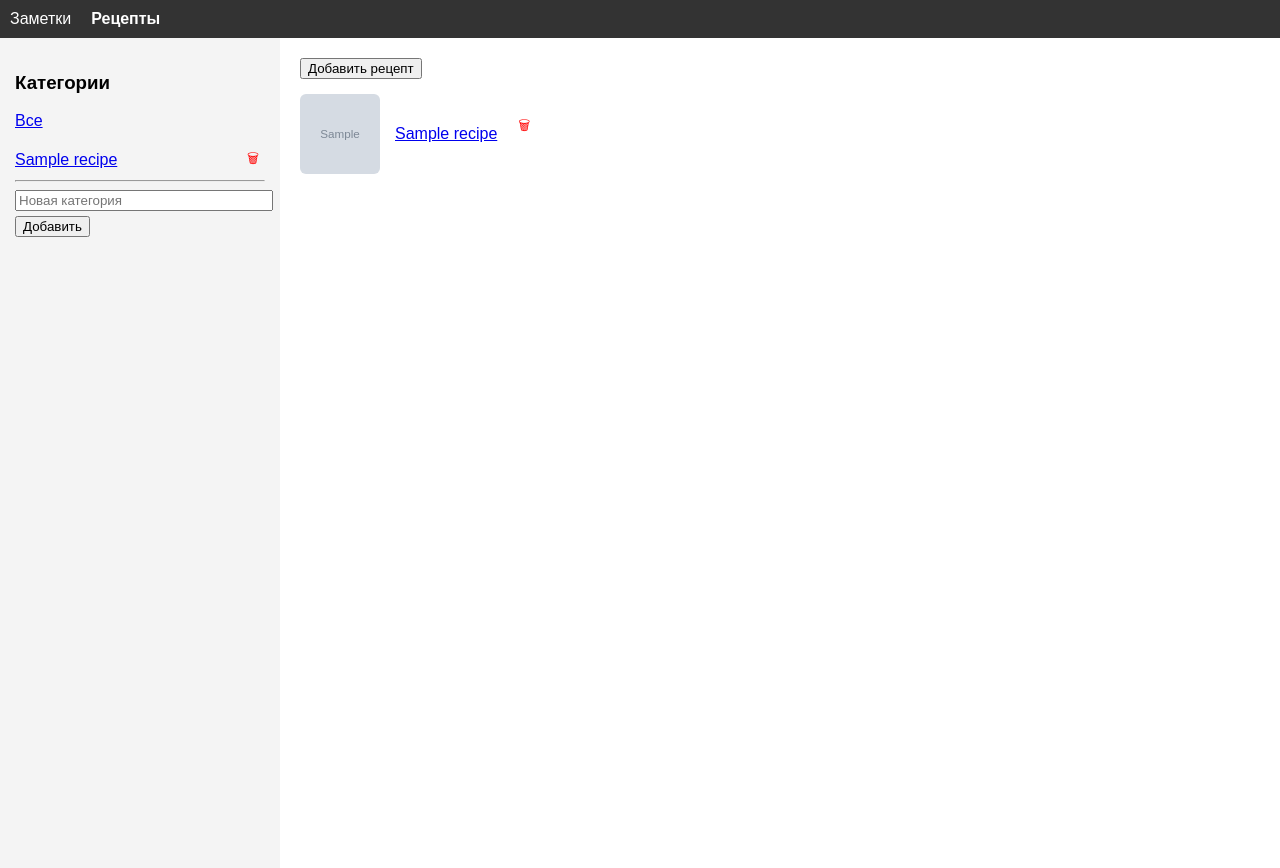
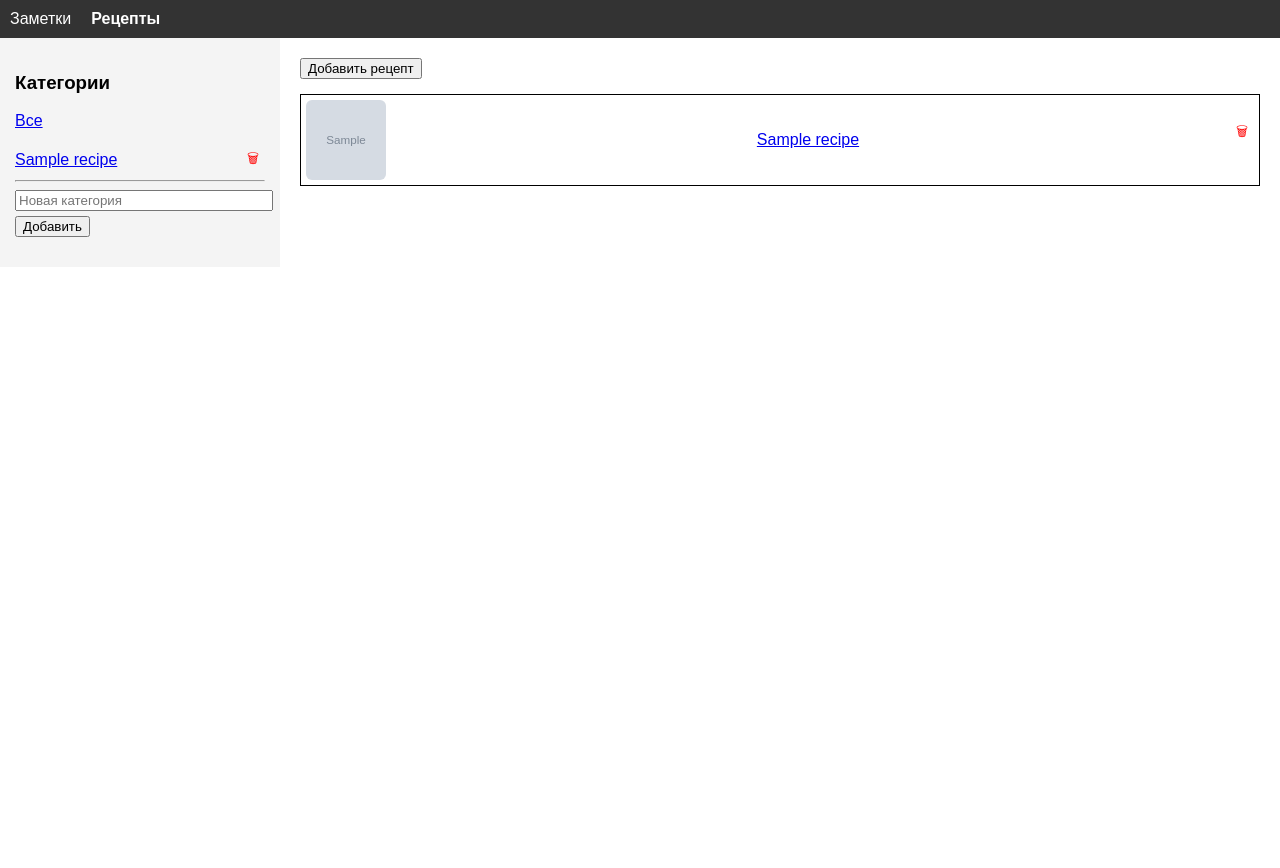
Before and after one commit to Manymoera/Notes-and-recipes-web-app, a Flask app: page /recipes in a window 1280 px wide. After the commit the page ends 237 px from the top, so only its background shows below. Run offline with Flask 3, Linux system fonts and the light colour scheme; tables that the repository leaves empty hold one stand-in row (values such as "Sample post"); grey boxes marked "Sample" are stand-in pictures.

Commit message:
minor style changes

```diff
--- a/static/styles/style.css
+++ b/static/styles/style.css
@@ -21,6 +21,7 @@
 body {
     margin: 0;
     font-family: Arial;
+    box-sizing: border-box;
 }
 
 /* Sidebar и контент */
@@ -28,7 +29,7 @@ body {
     width: 250px;
     background: #f4f4f4;
     padding: 15px;
-    height: 100vh;
+    height: 100;
 }
 
 .content {
@@ -87,9 +88,12 @@ input, textarea, select {
 
 .recipe-item {
     display: flex;
+    justify-content: space-between; /* кнопка справа */
     align-items: center;
     gap: 15px;
     margin-top: 15px;
+    border:1px solid black;
+    padding: 5px;
 }
 
 .recipe-item img {
```
